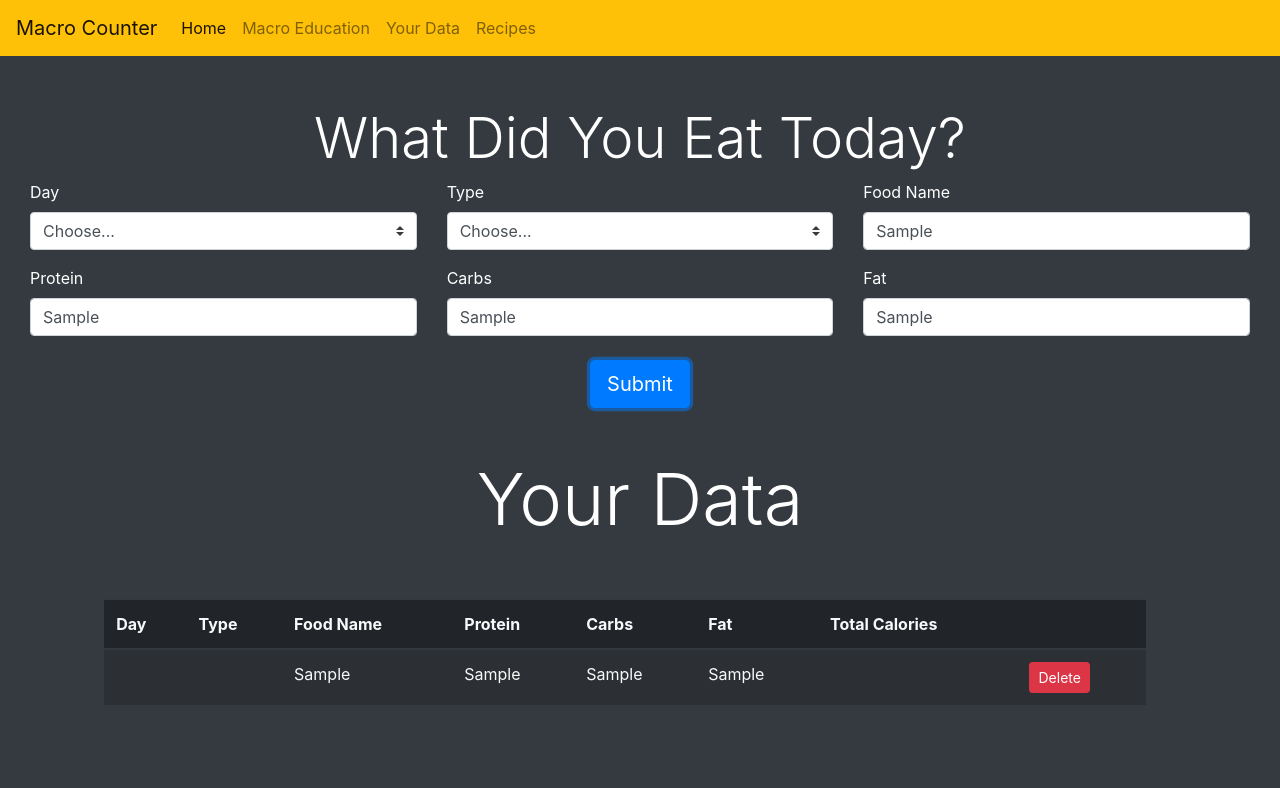
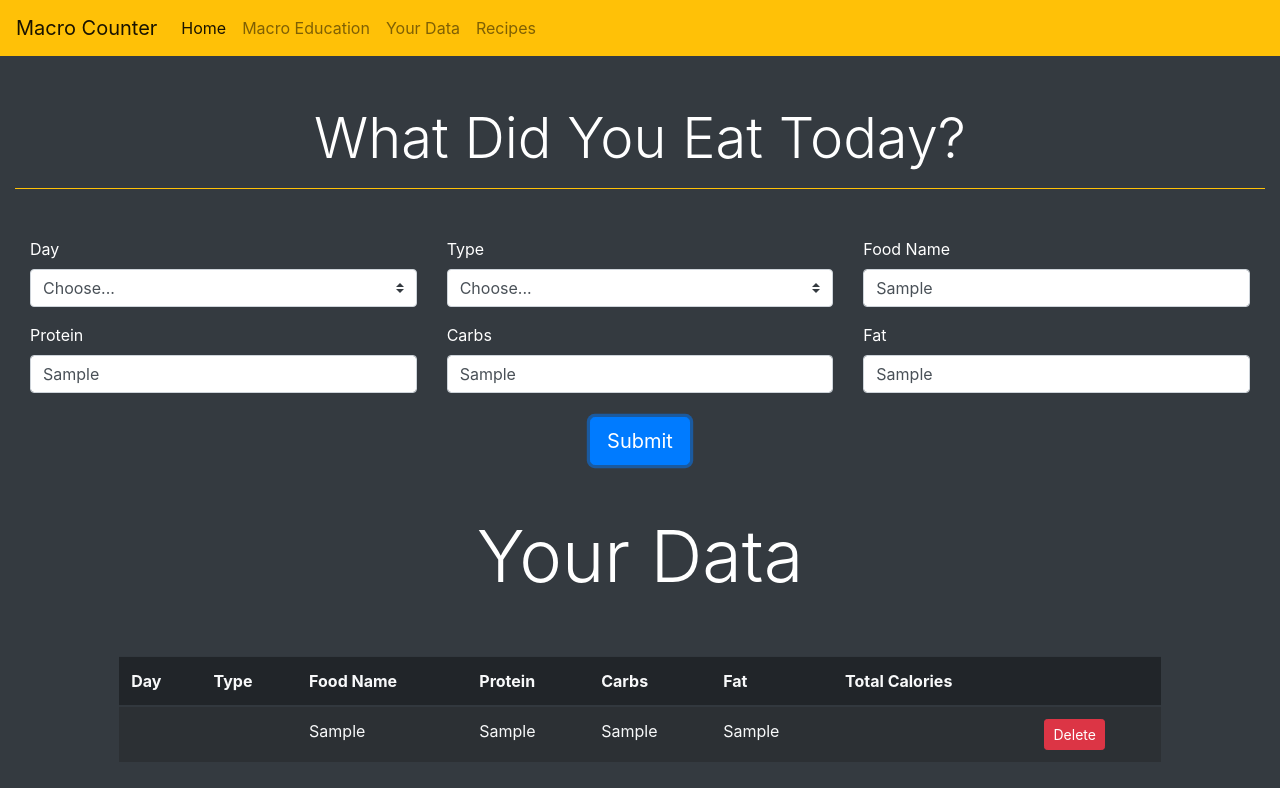
Before and after one commit to rsoto003/macro-counter-react, a React (Create React App) app: page /data in a window 1280 px wide. Both pictures are taken after typing "Sample", "Sample", "Sample", "Sample" into the empty fields and a click on the button "Submit". Shown: the top 788 px of the page. Built offline with nearby package versions, Linux system fonts and the light colour scheme.

Commit message:
added delete item handler and passed down to TableData component

```diff
--- a/src/App.js
+++ b/src/App.js
@@ -4,8 +4,6 @@ import Navbar from './components/layout/Navbar';
 import Data from './components/pages/Data';
 import Info from './components/pages/Info';
 import Landing from './components/pages/Landing';
-
-
 
 class App extends Component {
     state = {
@@ -17,6 +15,7 @@ class App extends Component {
         carbs: '',
         fat: '',
         calories: '',
+        id: ''
     };
 
   handleChange = event => {
@@ -27,13 +26,18 @@ class App extends Component {
   }
   calculateMacros = event => {
     event.preventDefault();
-    let { day, type, food, protein, carbs, fat } = this.state;
+    let { day, type, food, protein, carbs, fat, id } = this.state;
+    id = Math.floor(Math.random() * 10000);
     const macroData = {
-      day, type, food, protein, carbs, fat
+      day, type, food, protein, carbs, fat, id
     }
     this.setState({
       macros: [...this.state.macros, macroData]
     })
+  }
+
+  deleteItem = (id) => {
+    console.log('delete button clicked')
   }
 
   render() {
@@ -42,25 +46,14 @@ class App extends Component {
         <div>
           <Navbar/>
           <Route path="/" exact component={Landing}/>
-          {/* <Route
-            path="/data"
-            component={Data}
-            day={this.state.day}
-            type={this.state.type}
-            foodName={this.state.foodName}
-            protein={this.state.protein}
-            carbs={this.state.carbs}
-            fat={this.state.fat}
-            form={this.state.form}
-            calculateMacros={this.calculateMacros}
-            /> */}
             <Switch>
               <Route exact path="/data" render={ props => (
                 <Fragment>
                   <Data
                     handleChange={this.handleChange}
                     calculateMacros={this.calculateMacros}
-                    macros = {this.state.macros}
+                    macros={this.state.macros}
+                    delEvent={this.deleteItem}
                   />
                 </Fragment>
               )} />
@@ -72,6 +65,7 @@ class App extends Component {
             </Fragment>
           )} />
           </Switch>
+
           {/* <Route path="/recipes" component={Recipes} /> */}
         </div>
       </Router>
--- a/src/components/layout/MacroForm.js
+++ b/src/components/layout/MacroForm.js
@@ -2,7 +2,7 @@ import React from 'react';
 import TableData from './TableData';
 
 function MacroForm(props){
-    let macroData = props.macros.map( item => <TableData item={item}/>)
+    let macroData = props.macros.map( item => <TableData item={item} key={item.id} delEvent={props.delEvent}/>)
     return (
         <table className="table table-hover table-dark table-striped mt-5 col-xl-10 col-lg-10 col-md-12 col-sm-12 mx-auto text-light" id="userData" >
             <thead>
--- a/src/components/layout/TableData.js
+++ b/src/components/layout/TableData.js
@@ -1,6 +1,6 @@
 import React from 'react';
 
-const TableData = ({item: { day, type, food, protein, carbs, fat, calories}} ) => {
+const TableData = ({item: { day, type, food, protein, carbs, fat, calories}, delEvent} ) => {
     return (
         <tr>
             <th scope="row">{day}</th>
@@ -10,7 +10,7 @@ const TableData = ({item: { day, type, food, protein, carbs, fat, calories}} ) =
             <td>{carbs}</td>
             <td>{fat}</td>
             <td>{calories}</td>
-            <td><button className="btn btn-sm btn-danger">Delete</button></td>
+            <td><button type="button"className="btn btn-sm btn-danger" onClick={delEvent}>Delete</button></td>
         </tr>
     )
 }
--- a/src/components/pages/Data.js
+++ b/src/components/pages/Data.js
@@ -1,13 +1,12 @@
 import React from 'react';
 import MacroForm from '../layout/MacroForm';
-
 
 function Data(props) {
         const { day, type, food, protein, carbs, fat } = props.macros
         return (
            <div>
                 <form onSubmit={props.calculateMacros} className="row col-xl-12 col-lg-12 col-md-8 col-sm-10 mx-auto border border-dark border-bottom-0 border-right-0 border-left-0 pt-5">
-                    <h1 className="display-4 text-center col-xl-12">What Did You Eat Today?</h1>
+                    <h1 className="display-4 text-center col-xl-12 col-lg-12 col-md-12 col-sm-12 col-xs-12 border-bottom border-warning mb-5 pb-3">What Did You Eat Today?</h1>
                     <div className="form-group col-xl-4 col-lg-4 col-md-6">
                         <label>Day</label>
                         <select
@@ -54,24 +53,43 @@ function Data(props) {
                     </div>
                     <div className="form-group col-xl-4 col-lg-4 col-md-6 col-sm-12">
                         <label>Protein</label>
-                        <input type="text" className="form-control form2" placeholder="Enter Protein Intake" name="protein" value={protein} onChange={props.handleChange}/>
+                        <input
+                            type="text"
+                            className="form-control form2"
+                            placeholder="Enter Protein Intake"
+                            name="protein"
+                            value={protein}
+                            onChange={props.handleChange}/>
                     </div>
                     <div className="form-group col-xl-4 col-lg-4 col-md-6 col-sm-12">
                         <label>Carbs</label>
-                        <input type="text" className="form-control form3" placeholder="Enter Carb Intake" name="carbs" value={carbs} onChange={props.handleChange}/>
+                        <input
+                            type="text"
+                            className="form-control form3"
+                            placeholder="Enter Carb Intake"
+                            name="carbs"
+                            value={carbs}
+                            onChange={props.handleChange}/>
                     </div>
                     <div className="form-group col-xl-4 col-lg-4 col-md-6 col-sm-12">
                         <label>Fat</label>
-                        <input type="text" className="form-control form4" placeholder="Enter Fat Intake" name="fat" value={fat} onChange={props.handleChange}/>
+                        <input
+                            type="text"
+                            className="form-control form4"
+                            placeholder="Enter Fat Intake"
+                            name="fat"
+                            value={fat} onChange={props.handleChange}/>
                     </div>
                         <button type="submit" className="btn btn-primary btn-lg mx-auto mt-2 submitButton">Submit</button>
+                        {/* <button type="button" className="btn btn-danger btn-lg mx-auto" onClick={props.delEvent}>Delete</button> */}
+                </form>
 
-                </form>
+
                 { props.macros.length !== 0 &&
                     <div>
                         <h1 className="mt-5 display-3 text-center">Your Data</h1>
-                        <div className="row col-xl-12 col-lg-12 col-md-8 col-sm-12">
-                        <MacroForm macros={props.macros}/>
+                        <div className="row col-xl-12 col-lg-12 col-md-12 col-sm-12 mx-auto">
+                        <MacroForm macros={props.macros} delEvent={props.delEvent}/>
                         </div>
                     </div>
                 }
```
